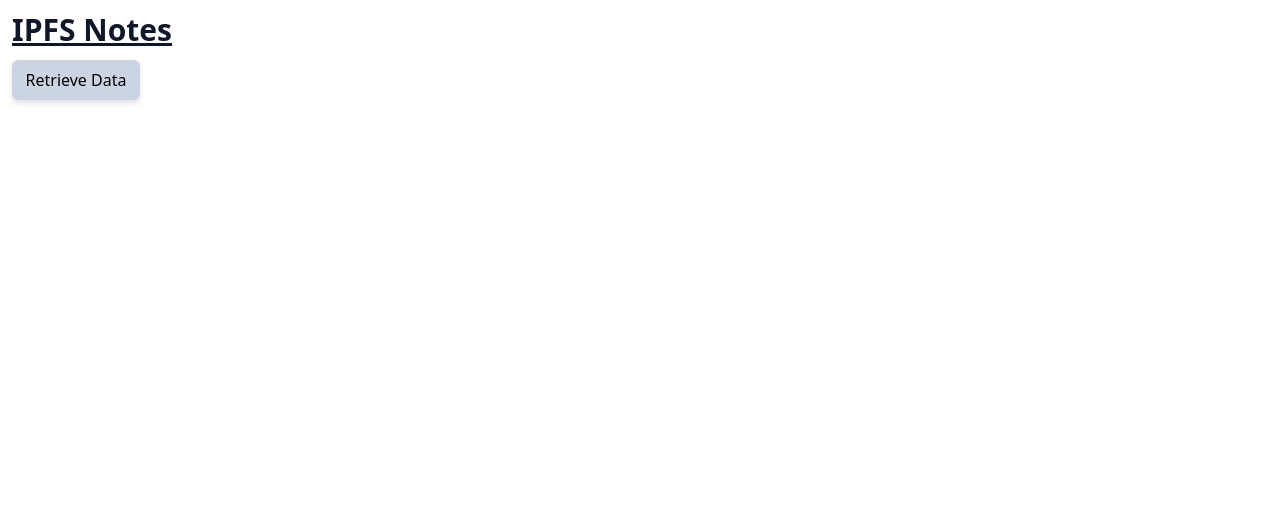
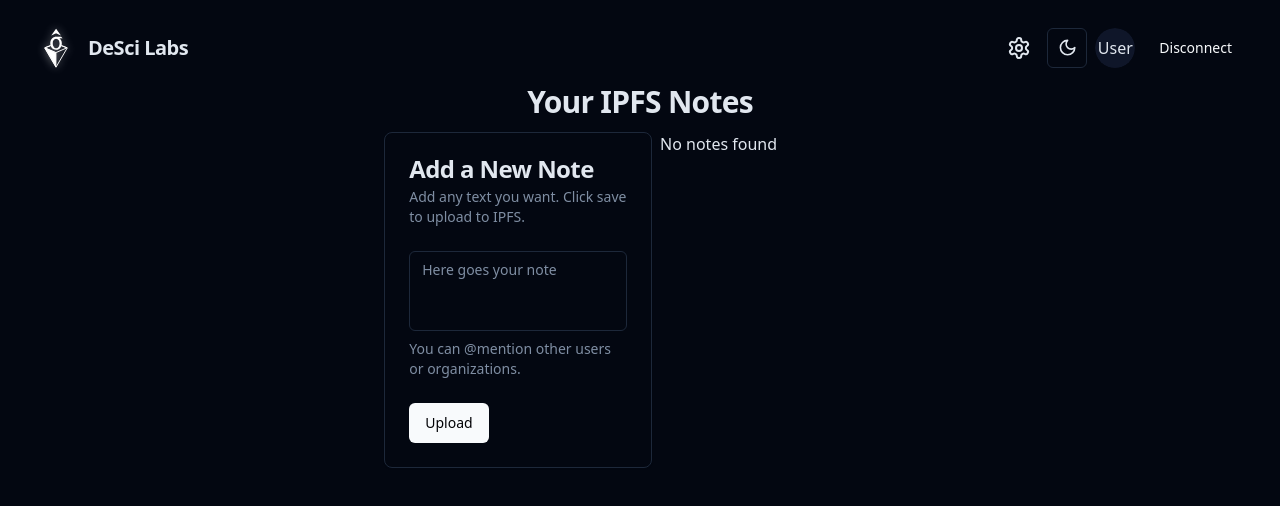
Before and after one commit to thepartisan101/desci-labs-test, a Next.js app: page / in a window 1280 px wide. Shown: the top 506 px of the page. Built offline with nearby package versions, Linux system fonts and the light colour scheme.

Commit message:
add new note form, modify saved notes rendering

```diff
--- a/pages/index.tsx
+++ b/pages/index.tsx
@@ -1,25 +1,32 @@
 import Head from "next/head";
 import Image from "next/image";
+import Layout from './components/layout'
 import { Inter } from "@next/font/google";
 import { useState } from "react";
 import axios from "axios";
 import { BasicIpfsData } from "./api/ipfs";
+import { NewNote } from "./components/newNote2";
+import { Button } from "./components/ui/button";
+import { NoteForm } from "./components/noteForm";
+import { RefreshCw } from "lucide-react";
+
+
 const inter = Inter({ subsets: ["latin"] });
 
 export default function Home() {
   const [loading, setLoading] = useState(false);
-  const [result, setResult] = useState<BasicIpfsData | null>(null);
+  const [result, setResult] = useState<BasicIpfsData[] | null>(null);
 
   const [note, setNote] = useState<BasicIpfsData | null>(null);
   const [txt, setTxt] = useState("");
 
   const handleLoad = async () => {
     setLoading(true);
-
-    const { data } = await axios.get("/api/ipfs");
+    const { data } = await axios.get<BasicIpfsData[]>("/api/ipfs");
     setResult(data);
     setLoading(false);
-  };
+};
+
 
   // avoiding ternary operators for classes
   function classNames(...classes: any) {
@@ -34,28 +41,43 @@ export default function Home() {
         <meta name="viewport" content="width=device-width, initial-scale=1" />
         <link rel="icon" href="/favicon.ico" />
       </Head>
-      <main>
-        <div className="flex flex-col gap-3">
-          <div className="text-3xl font-bold underline">IPFS Notes</div>
-          {!!result ? (
-            <div className="flex flex-col">
-              <span>Content: {result.content}</span>
-              <span>CID: {result.cid}</span>
+      <Layout onLogout={() => console.log('Logging out...')}>
+        <div className="flex flex-col gap-3 items-center mx-auto">
+          <h1 className="scroll-m-20 text-xl font-semibold tracking-tight lg:text-3xl">
+            Your IPFS Notes
+          </h1>
+          <div className="flex flex-col sm:flex-row gap-2">
+            <NoteForm handleLoad={handleLoad} />
+            <div className="w-2/3 flex flex-col gap-2">
+              {result ?
+                <Button
+                  onClick={handleLoad}
+                  size="icon"
+                  variant="outline"
+                  className={classNames(
+                    "hover:bg-white text-white hover:text-black rounded-md p-2 drop-shadow-md w-32",
+                    loading ? "animate-pulse" : ""
+                    )}
+                    >
+                  <RefreshCw className="mr-2 h-4 w-4" />
+                  {loading ? "Loading..." : "Show Notes"}
+                </Button>
+                : null}
+              {result?.length ? (
+                result.map((note, i) => (
+                  <div key={i} className="flex flex-col hover:border-2 hover:drop-shadow-sm rounded-sm p-3">
+                    <span>{note.content}</span>
+                    <span className="text-sm text-muted-foreground">CID: {(note.cid).substring(0, 30) + "..."}</span>
+                  </div>
+                ))
+              ) : (
+                <span>No notes found</span>
+              )}
             </div>
-          ) : null}
-          <div>
-            <button
-              onClick={handleLoad}
-              className={classNames(
-                "bg-slate-300 hover:bg-slate-500 text-black rounded-md p-2 drop-shadow-md w-32",
-                loading ? "animate-pulse" : ""
-              )}
-            >
-              {loading ? "Loading..." : "Retrieve Data"}
-            </button>
+
           </div>
         </div>
-      </main>
+      </Layout>
     </>
   );
 }
```
